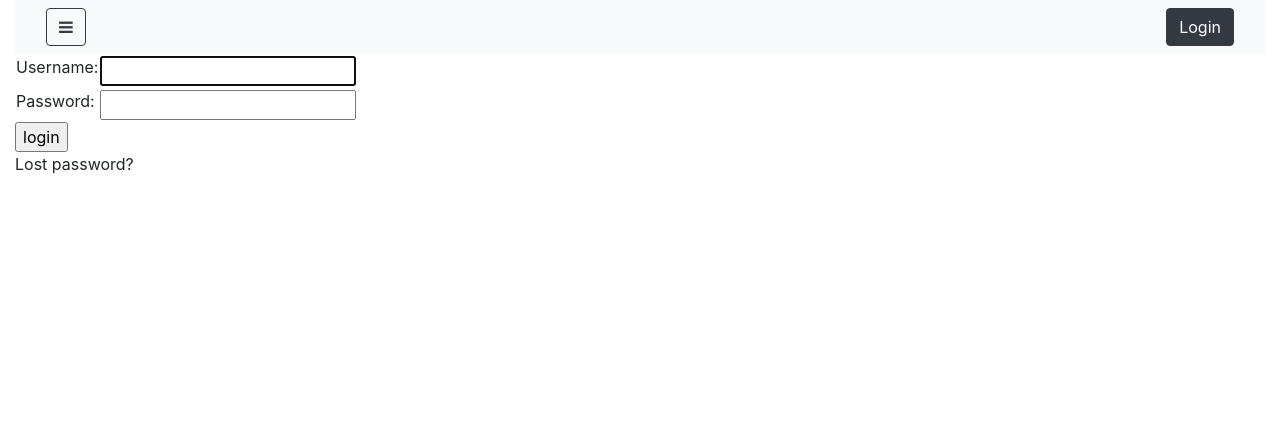
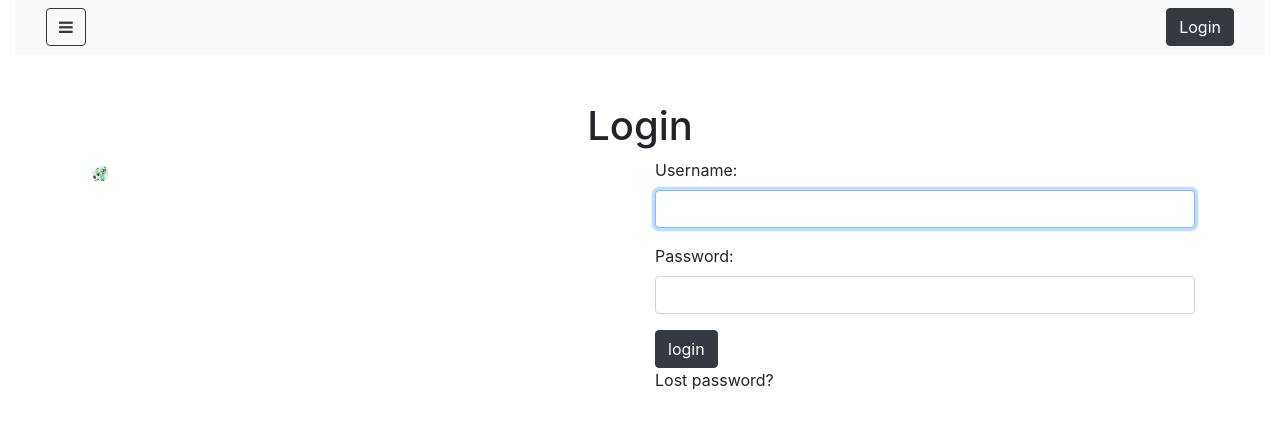
Before and after one commit to lindanyonje/bura, a Django app: a page that uses shop/templates/registration/login.html in a window 1280 px wide. Shown: the top 429 px of the page. Run offline with Django 3.2, Linux system fonts and the light colour scheme; some libraries are stand-ins or nearby versions.

Commit message:
added login image

```diff
--- a/ecommerce/static/style.css
+++ b/ecommerce/static/style.css
@@ -199,3 +199,10 @@
     border-right: 5px solid orange;
     border-left: 5px solid orange;
   }
+
+  .login-image{
+    float: left;
+    padding: 5px;
+    height: 30px;
+    width: 30px;
+}
--- a/shop/templates/registration/login.html
+++ b/shop/templates/registration/login.html
@@ -1,31 +1,78 @@
 {% extends 'shop/admin/layouts/admin_master.html' %}
+
+{% load widget_tweaks %}
+
+{% load static %}
+
 {% block content %}
+
+<div class="container">
+
   {% if form.errors %}
+
   <p>Your username and password didn't match. Please try again.</p>
+
 {% endif %}
+
 {% if next %}
+
   {% if user.is_authenticated %}
+
     <p>Your account doesn't have access to this page. To proceed,
     please login with an account that has access.</p>
+
   {% else %}
+
     <p>Please login to see this page.</p>
+
   {% endif %}
+
 {% endif %}
+
+<h1 class="text-center mt-5 mb-2">Login</h1>
+
+  <div class="row justify-content-center">
+
+    <div class="col-lg-6 col-md-12 col-sm-12">
+      <img class="img-fluid login-image" src="{% static 'shopping-bro.png' %}" alt="login image">
+
+    </div>
+
+    <div class="col-lg-6 col-md-12 col-sm-12 my-auto">
+
       <form method="post" action="{% url 'login' %}">
+
         {% csrf_token %}
-    <table>
-      <tr>
-        <td>{{ form.username.label_tag }}</td>
-        <td>{{ form.username }}</td>
-      </tr>
-      <tr>
-        <td>{{ form.password.label_tag }}</td>
-        <td>{{ form.password }}</td>
-      </tr>
-    </table>
-    <input type="submit" value="login" />
+
+        {% for field in form.visible_fields %}
+
+        <div class="form-group">
+            {{field.label_tag}}
+            {% render_field field class="form-control" %}
+
+        </div>
+
+        {% endfor %}
+
+        <input type="submit" class="btn btn-dark" value="login" />
+
         <input type="hidden" name="next" value="{{ next }}" />
+
       </form>
+
       {# Assumes you setup the password_reset view in your URLconf #}
+
       <p><a href="{% url 'password_reset' %}">Lost password?</a></p>
+
+
+
+    </div>
+  </div>
+</div>
+
+
+
+
+
+
 {% endblock %}
```
Also changed, not shown: db.sqlite3, ecommerce/static/Shopping-bro.png (added), ecommerce/static/Shopping-pana.png (added). Lines whose indentation alone changed are shown as unchanged.
